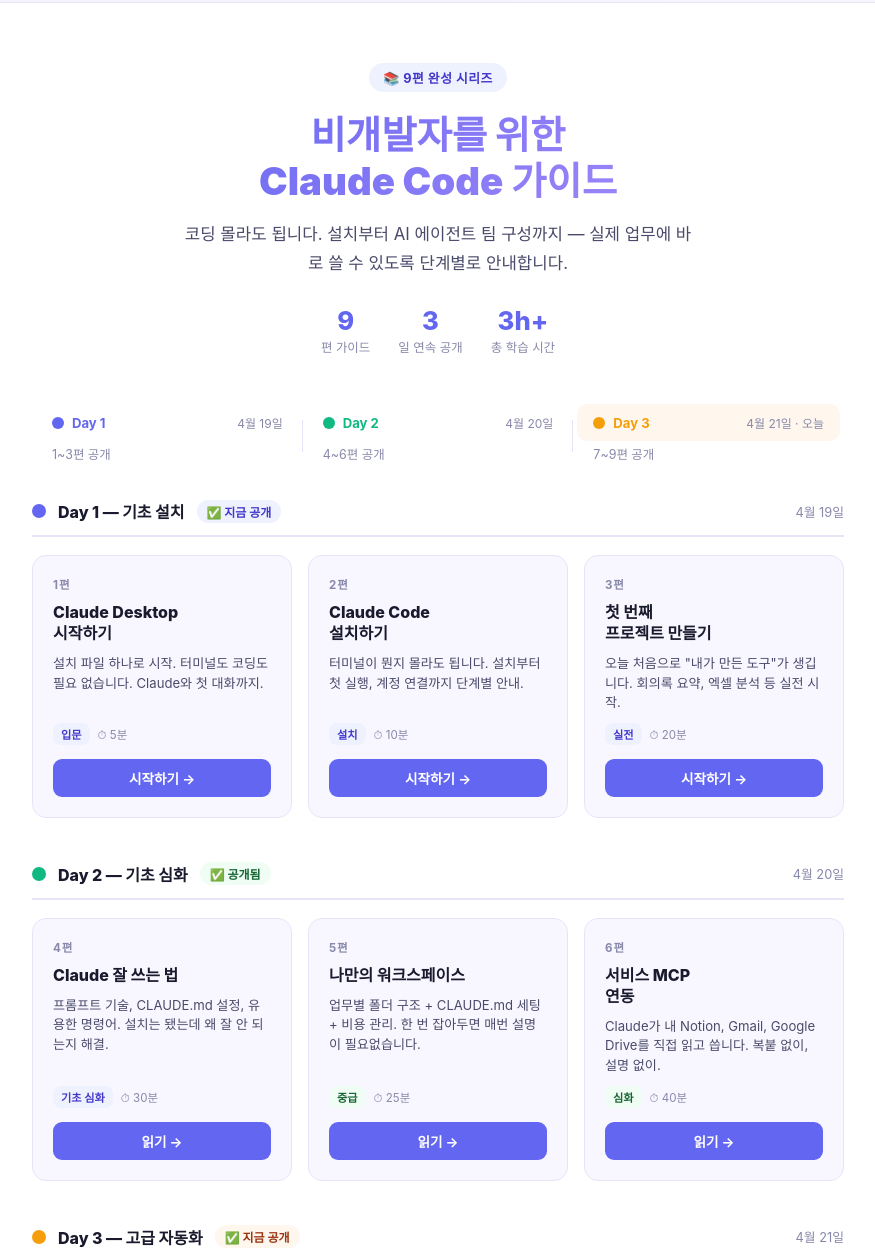
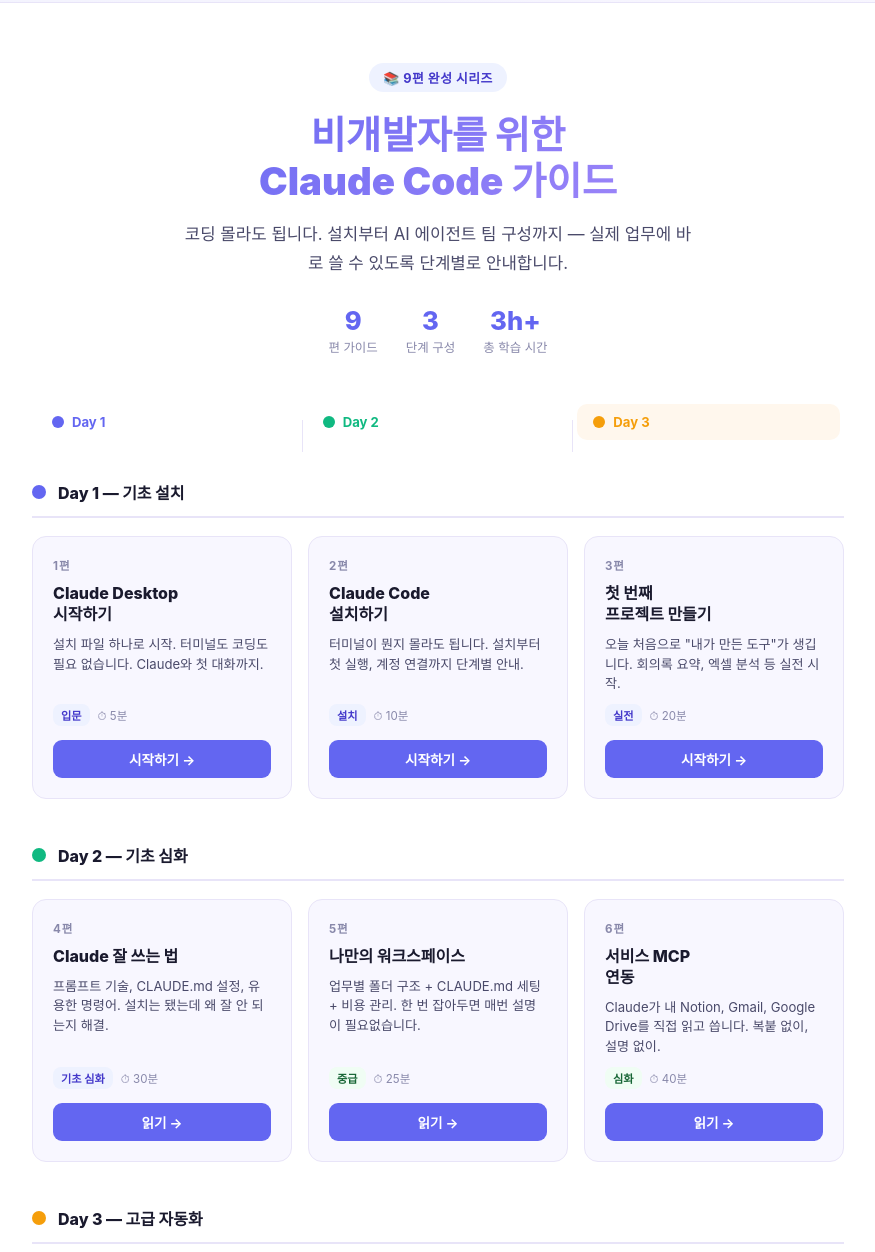
Before and after one commit to jinsik3333-eng/threads-nodev.build, a plain HTML site: page guides/index.html in a window 1280 px wide. Shown: the part 105-1357 px from the top of the page, without its empty margins (202-1077 px from the left). Drawn offline with Linux system fonts and the light colour scheme.

Commit message:
docs: simplify guide index release labels

```diff
--- a/guides/index.html
+++ b/guides/index.html
@@ -194,7 +194,7 @@
     </div>
     <div class="stat">
       <div class="stat-num">3</div>
-      <div class="stat-label">일 연속 공개</div>
+      <div class="stat-label">단계 구성</div>
     </div>
     <div class="stat">
       <div class="stat-num">3h+</div>
@@ -203,31 +203,25 @@
   </div>
 </div>
 
-<!-- 공개 일정 타임라인 -->
+<!-- 3단계 구성 -->
 <div class="timeline" style="max-width:860px;margin:0 auto 36px;padding:0 24px">
   <div class="timeline-day day-1">
     <div class="day-header">
       <div class="day-dot"></div>
       <span class="day-label" style="color:var(--day1)">Day 1</span>
-      <span class="day-date">4월 19일</span>
     </div>
-    <div class="day-range">1~3편 공개</div>
   </div>
   <div class="timeline-day day-2">
     <div class="day-header">
       <div class="day-dot"></div>
       <span class="day-label" style="color:var(--day2)">Day 2</span>
-      <span class="day-date">4월 20일</span>
     </div>
-    <div class="day-range">4~6편 공개</div>
   </div>
   <div class="timeline-day day-3 active-day">
     <div class="day-header">
       <div class="day-dot"></div>
       <span class="day-label" style="color:var(--day3)">Day 3</span>
-      <span class="day-date">4월 21일 · 오늘</span>
     </div>
-    <div class="day-range">7~9편 공개</div>
   </div>
 </div>
 
@@ -238,8 +232,6 @@
     <div class="day-group-header">
       <div class="day-group-dot" style="background:var(--day1)"></div>
       <span class="day-group-title">Day 1 — 기초 설치</span>
-      <span class="day-group-badge open-badge">✅ 지금 공개</span>
-      <span class="day-group-date">4월 19일</span>
     </div>
     <div class="cards">
       <div class="card">
@@ -280,8 +272,6 @@
     <div class="day-group-header">
       <div class="day-group-dot" style="background:var(--day2)"></div>
       <span class="day-group-title">Day 2 — 기초 심화</span>
-      <span class="day-group-badge open-badge day2">✅ 공개됨</span>
-      <span class="day-group-date">4월 20일</span>
     </div>
     <div class="cards">
       <div class="card">
@@ -322,8 +312,6 @@
     <div class="day-group-header">
       <div class="day-group-dot" style="background:var(--day3)"></div>
       <span class="day-group-title">Day 3 — 고급 자동화</span>
-      <span class="day-group-badge open-badge day3">✅ 지금 공개</span>
-      <span class="day-group-date">4월 21일</span>
     </div>
     <div class="cards">
       <div class="card">
```
